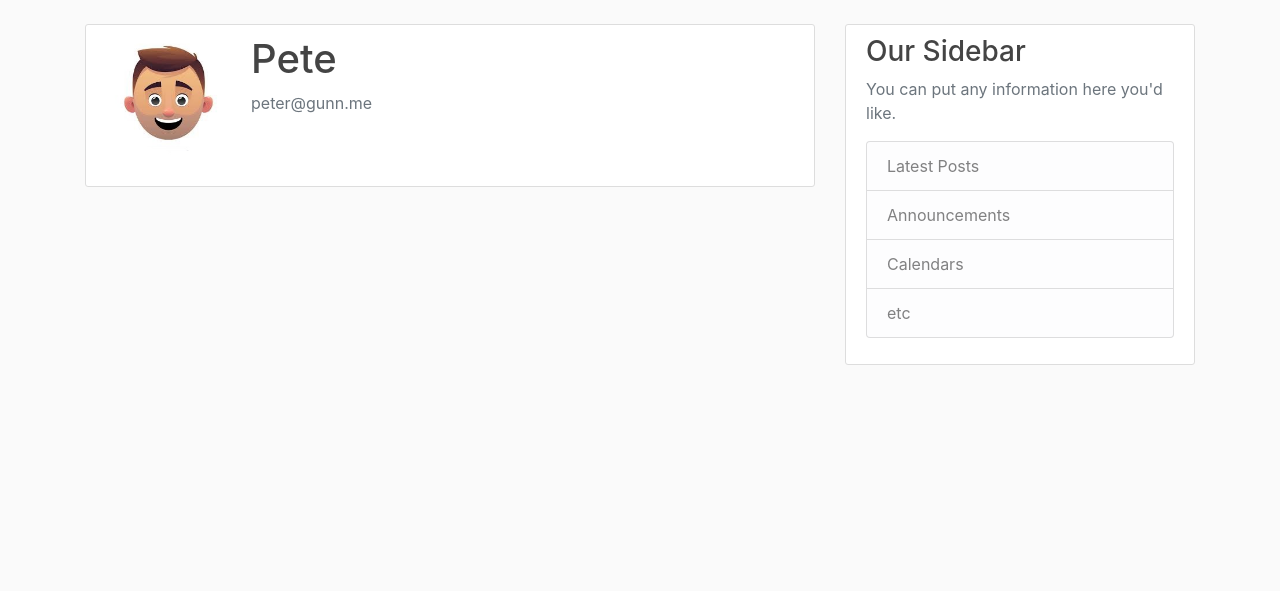
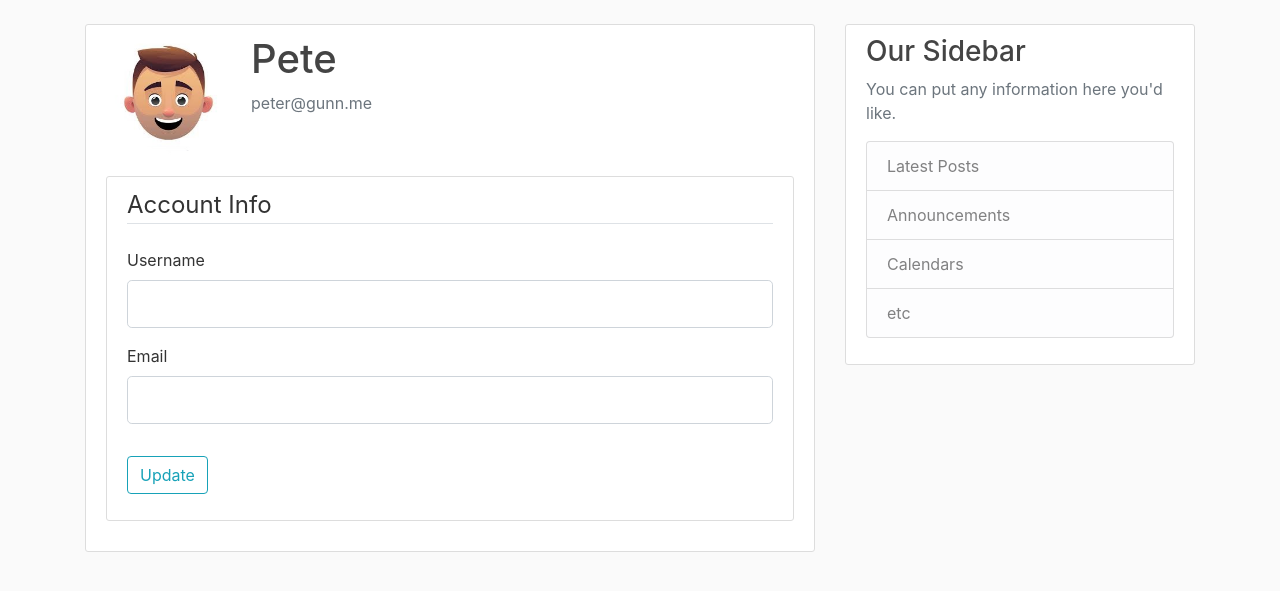
Before and after one commit to scrumpygeo/flask-blog, a Flask app: page /account in a window 1280 px wide. Shown: the part 56-647 px from the top of the page. Run offline with Flask 2, Linux system fonts and the light colour scheme; a user stored in the database is signed in; some libraries are stand-ins or nearby versions.

Commit message:
edit profile form

```diff
--- a/flaskblog/forms.py
+++ b/flaskblog/forms.py
@@ -1,4 +1,5 @@
 from flask_wtf import FlaskForm
+from flask_login import current_user
 from wtforms import StringField, PasswordField, SubmitField, BooleanField
 from wtforms.validators import DataRequired, Length, Email, EqualTo, ValidationError
 from flaskblog.models import User
@@ -32,3 +33,25 @@ class LoginForm(FlaskForm):
     password = PasswordField('Password', validators=[DataRequired()])
     remember = BooleanField('Remember Me')
     submit = SubmitField('Login')
+
+
+class UpdateAccountForm(FlaskForm):
+    username = StringField('Username',
+                           validators=[DataRequired(), Length(min=2, max=20)])
+    email = StringField('Email', validators=[DataRequired(), Email()])
+    submit = SubmitField('Update')
+
+    def validate_username(self, username):
+        # check username unique (not counting their own) ie check if they changed it first
+        if username.data != current_user.username:
+            user = User.query.filter_by(username=username.data).first()
+            if user:
+                raise ValidationError(
+                    'That username is taken. Please choose another.')
+
+    def validate_email(self, email):
+        if email.data != current_user.email:
+            user = User.query.filter_by(email=email.data).first()
+            if user:
+                raise ValidationError(
+                    'That email is taken. Please choose another.')
--- a/flaskblog/routes.py
+++ b/flaskblog/routes.py
@@ -1,6 +1,6 @@
 from flask import Flask, render_template, url_for, flash, redirect, request
 from flaskblog import app, db, bcrypt
-from flaskblog.forms import RegistrationForm, LoginForm
+from flaskblog.forms import RegistrationForm, LoginForm, UpdateAccountForm
 from flaskblog.models import User, Post
 from flask_login import login_user, current_user, logout_user, login_required
 
@@ -74,6 +74,7 @@ def logout():
 @app.route('/account')
 @login_required
 def account():
+    form = UpdateAccountForm()
     image_file = url_for(
         'static', filename='profile_pics/' + current_user.image_file)
-    return render_template('account.html', title="Account", image_file=image_file)
+    return render_template('account.html', title="Account", image_file=image_file, form=form)
--- a/flaskblog/templates/account.html
+++ b/flaskblog/templates/account.html
@@ -8,6 +8,43 @@
                 <p class="text-secondary">{{ current_user.email }}</p>
             </div>
         </div>
-        <!-- FORM HERE -->
+        <div class="content-section">
+            <form action="" method="POST">
+                {{ form.hidden_tag() }}
+                <fieldset class="form-group">
+                    <legend class="border-bottom mb-4">Account Info</legend>
+                    <div class="form-group">
+                        {{ form.username.label(class="form-control-label") }}
+
+                        {% if form.username.errors %}
+                            {{ form.username(class="form-control form-control-lg is-invalid") }}
+                            <div class="invalid-feedback">
+                                {% for error in form.username.errors %}
+                                    <span>{{ error }}</span>
+                                {% endfor %}
+                            </div>
+                        {% else %}
+                            {{ form.username(class="form-control form-control-lg") }}
+                        {% endif %}
+                    </div>
+                    <div class="form-group">
+                        {{ form.email.label(class="form-control-label") }}
+                        {% if form.email.errors %}
+                            {{ form.email(class="form-control form-control-lg is-invalid") }}
+                            <div class="invalid-feedback">
+                                {% for error in form.email.errors %}
+                                    <span>{{ error }}</span>
+                                {% endfor %}
+                            </div>
+                        {% else %}
+                            {{ form.email(class="form-control form-control-lg") }}
+                        {% endif %}
+                    </div>
+                </fieldset>
+                <div class="form-group">
+                    {{ form.submit(class="btn btn-outline-info") }}
+                </div>
+            </form>
+        </div>
     </div>
 {% endblock content %}
```
Also changed, not shown: localNotes.md (+5 -0 lines).
